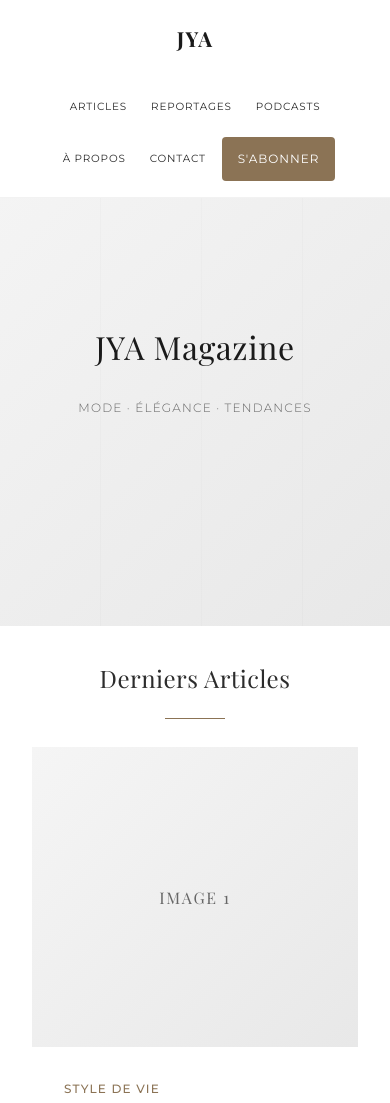
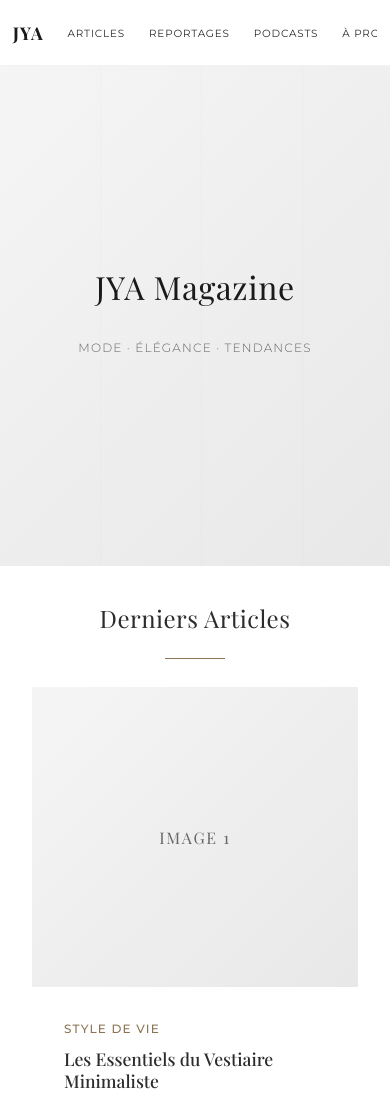
Before and after one commit to WILLLIAMMMM/jyamagazine, a plain HTML site: page index.html in a window 390 px wide. Shown: the top 1103 px of the page. Drawn offline with nearby package versions, Linux system fonts and the light colour scheme.

Commit message:
Update index.html

```diff
--- a/index.html
+++ b/index.html
@@ -56,7 +56,7 @@
             justify-content: center;
         }
 
-        /* NAVIGATION */
+        /* NAVIGATION - VERSION CLEAN */
         nav {
             position: fixed;
             top: 0;
@@ -65,7 +65,7 @@
             background: rgba(255, 255, 255, 0.98);
             backdrop-filter: blur(10px);
             z-index: 1000;
-            padding: var(--spacing-md) var(--spacing-lg);
+            padding: 1rem 2rem;
             border-bottom: 1px solid rgba(0, 0, 0, 0.05);
             animation: slideDown 0.6s ease-out;
         }
@@ -87,47 +87,62 @@
             display: flex;
             justify-content: space-between;
             align-items: center;
+            gap: 2rem;
         }
 
         .logo {
             font-family: 'Playfair Display', serif;
-            font-size: 2rem;
+            font-size: 1.8rem;
             font-weight: 700;
             color: var(--color-primary);
             letter-spacing: 0.05em;
             text-decoration: none;
             transition: all 0.3s ease;
+            flex-shrink: 0;
+            min-height: auto;
+            min-width: auto;
         }
 
         .logo:hover {
-            letter-spacing: 0.1em;
+            color: var(--color-accent);
         }
 
         nav ul {
             display: flex;
             list-style: none;
-            gap: var(--spacing-md);
+            gap: 1.5rem;
             align-items: center;
+            margin: 0;
+            padding: 0;
+            flex-wrap: wrap;
+        }
+
+        nav li {
+            margin: 0;
+            padding: 0;
         }
 
         nav a {
             text-decoration: none;
             color: var(--color-text);
-            font-size: 0.9rem;
+            font-size: 0.85rem;
             font-weight: 400;
             letter-spacing: 0.08em;
             text-transform: uppercase;
             transition: all 0.3s ease;
             position: relative;
+            white-space: nowrap;
+            padding: 0.5rem 0;
+            min-height: auto;
         }
 
         nav a:not(.logo):not(.subscribe-btn):after {
             content: '';
             position: absolute;
-            bottom: -5px;
+            bottom: 0;
             left: 0;
             width: 0;
-            height: 1px;
+            height: 2px;
             background: var(--color-accent);
             transition: width 0.3s ease;
         }
@@ -143,9 +158,11 @@
         .subscribe-btn {
             background: var(--color-accent);
             color: white !important;
-            padding: 0.6rem 1.5rem;
+            padding: 0.6rem 1.2rem !important;
             border-radius: 4px;
             transition: all 0.3s ease;
+            font-size: 0.8rem !important;
+            min-height: auto !important;
         }
 
         .subscribe-btn:hover {
@@ -849,42 +866,57 @@
                 --spacing-xl: 3rem;
             }
 
-            /* Navigation mobile */
+            /* Navigation mobile - VERSION ULTRA CLEAN */
             nav {
-                padding: var(--spacing-sm) var(--spacing-md);
+                padding: 0.8rem 1rem;
             }
 
             nav .container {
-                flex-direction: column;
-                gap: var(--spacing-sm);
+                flex-direction: row;
+                gap: 1rem;
                 align-items: center;
+                justify-content: space-between;
+            }
+
+            .logo {
+                font-size: 1.3rem;
+                margin: 0;
             }
 
             nav ul {
-                gap: var(--spacing-xs);
-                flex-wrap: wrap;
-                justify-content: center;
-            }
-
-            nav a {
+                gap: 0.5rem;
+                flex-wrap: nowrap;
+                overflow-x: auto;
+                -webkit-overflow-scrolling: touch;
+                scrollbar-width: none; /* Firefox */
+                -ms-overflow-style: none; /* IE/Edge */
+                padding: 0.2rem 0;
+            }
+
+            nav ul::-webkit-scrollbar {
+                display: none; /* Chrome/Safari */
+            }
+
+            nav li {
+                flex-shrink: 0;
+            }
+
+            nav a:not(.logo):not(.subscribe-btn) {
                 font-size: 0.7rem;
-                padding: 0.3rem 0.5rem;
-            }
-
-            .logo {
-                font-size: 1.5rem;
-                margin-bottom: var(--spacing-xs);
+                padding: 0.4rem 0.6rem;
+                white-space: nowrap;
             }
 
             .subscribe-btn {
-                padding: 0.5rem 1rem;
-                font-size: 0.75rem;
+                padding: 0.5rem 0.8rem !important;
+                font-size: 0.7rem !important;
+                flex-shrink: 0;
             }
 
             /* Hero mobile */
             .hero {
                 height: 60vh;
-                margin-top: 120px;
+                margin-top: 65px;
                 padding: var(--spacing-md);
             }
 
@@ -986,6 +1018,28 @@
 
         /* Très petits mobiles */
         @media (max-width: 480px) {
+            nav {
+                padding: 0.6rem 0.8rem;
+            }
+
+            .logo {
+                font-size: 1.1rem;
+            }
+
+            nav a:not(.logo):not(.subscribe-btn) {
+                font-size: 0.65rem;
+                padding: 0.3rem 0.5rem;
+            }
+
+            .subscribe-btn {
+                padding: 0.4rem 0.7rem !important;
+                font-size: 0.65rem !important;
+            }
+
+            .hero {
+                margin-top: 60px;
+            }
+
             .hero h1 {
                 font-size: 2rem;
             }
@@ -996,14 +1050,6 @@
 
             .section-title {
                 font-size: 1.5rem;
-            }
-
-            nav a {
-                font-size: 0.65rem;
-            }
-
-            .logo {
-                font-size: 1.3rem;
             }
 
             .article-title,
```
